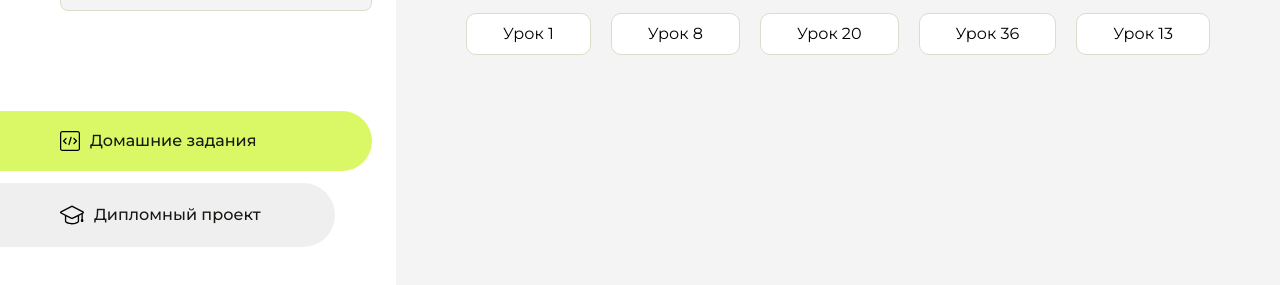
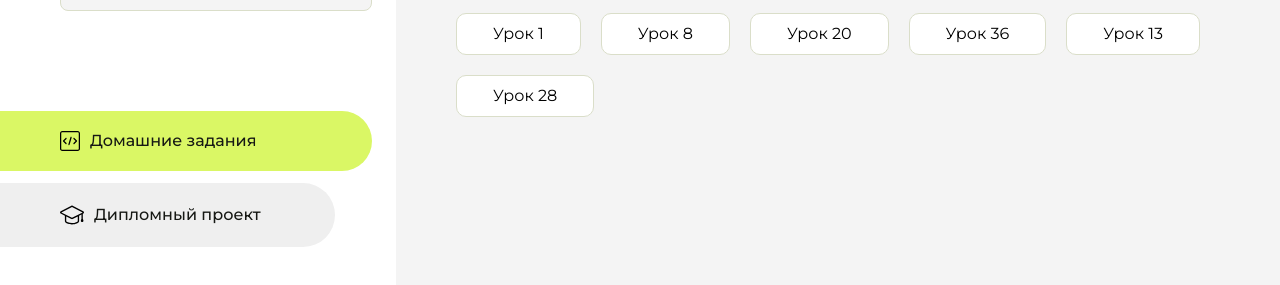
Before and after one commit to fenster01-ops/homework, a plain HTML site: page index.html in a window 1280 px wide. Shown: the part 225-510 px from the top of the page. Drawn offline with Linux system fonts and the light colour scheme.

Commit message:
Update index.html

```diff
--- a/index.html
+++ b/index.html
@@ -107,6 +107,9 @@
                     <li class="content__list-item">
                         <a href="урок 13/index.html">Урок 13</a>
                     </li>
+                    <li class="content__list-item">
+                        <a href="css 28/index.html">Урок 28</a>
+                    </li>
                 </ul>
             </div>
             <div class="content__block hidden" id="diplomBlock">
```
